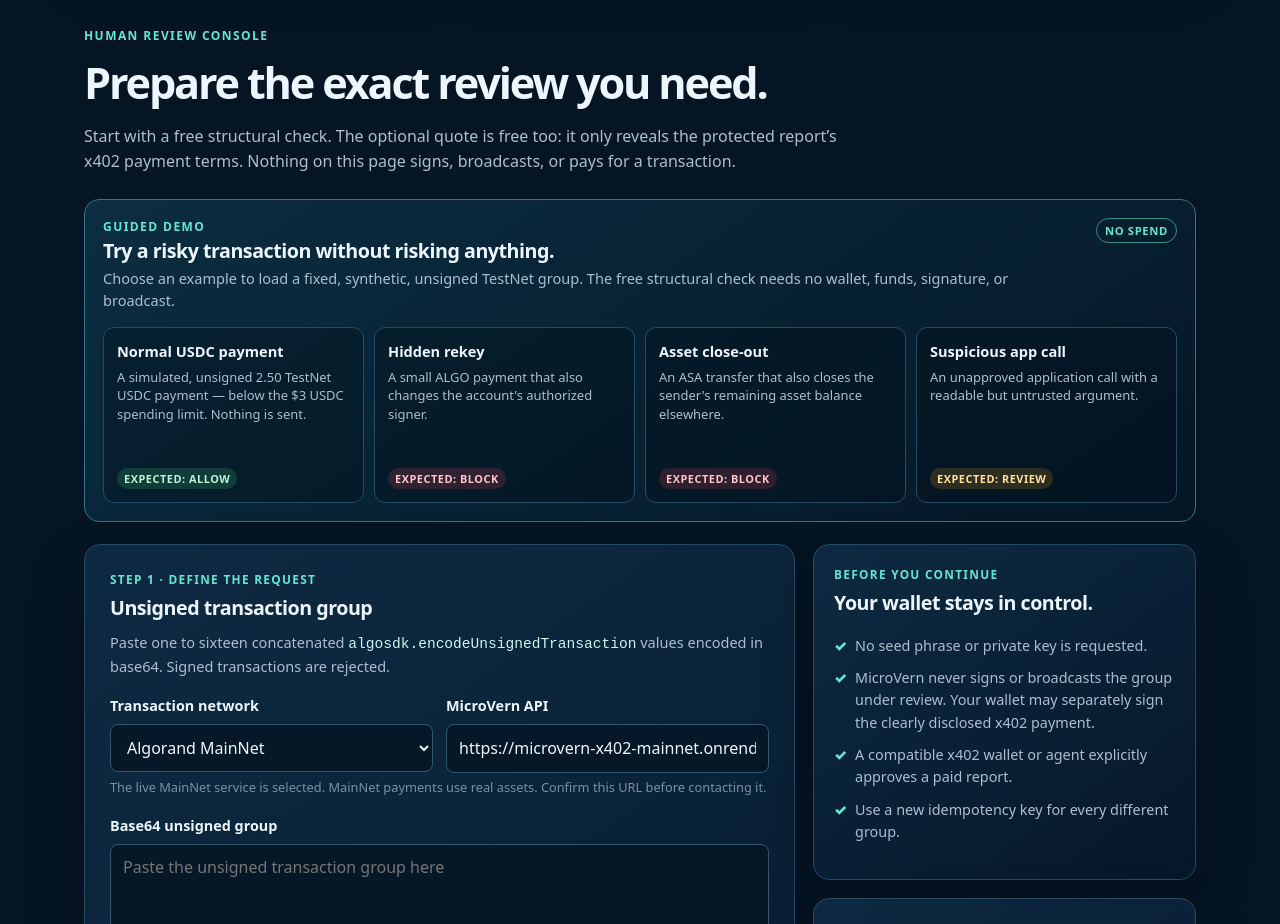
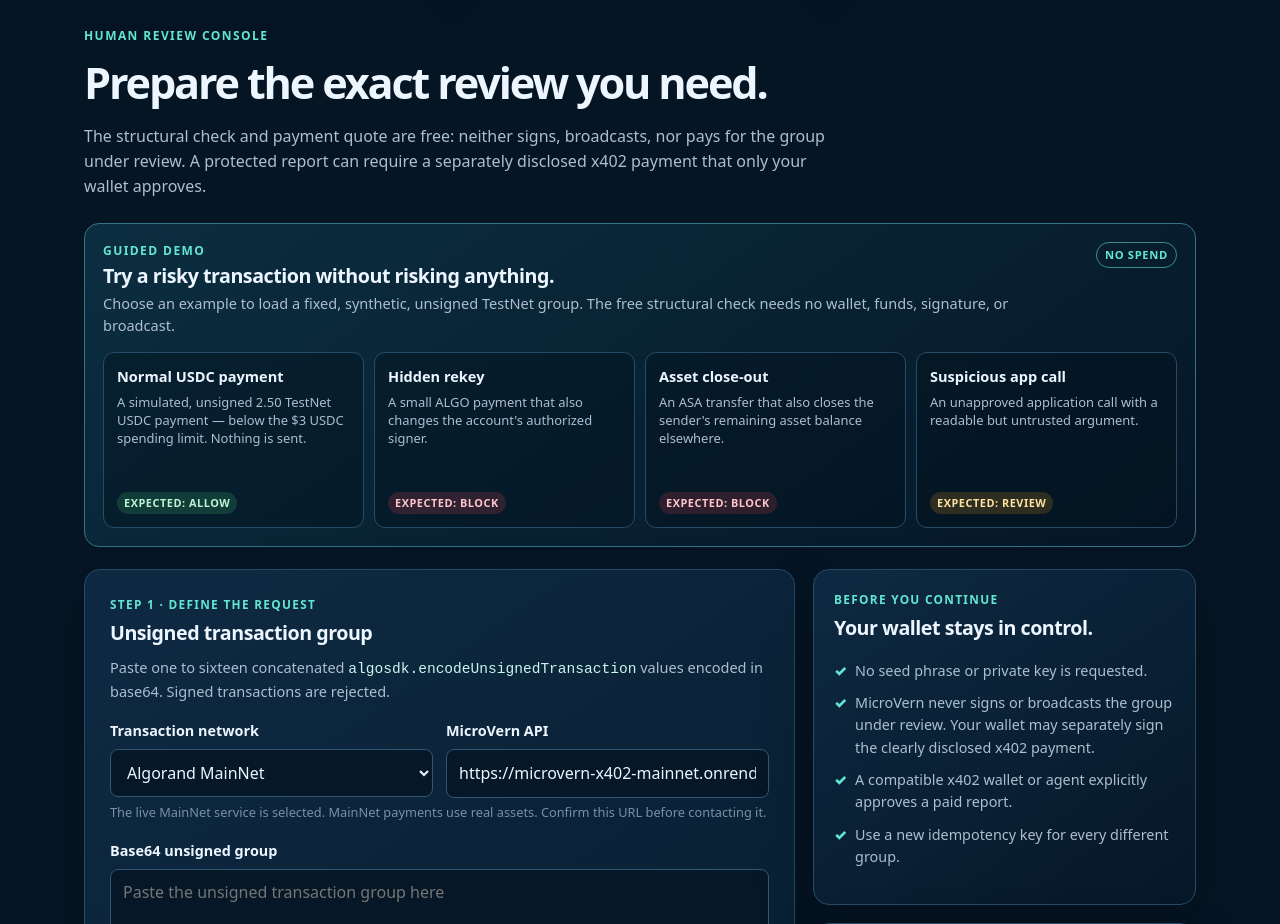
Before and after one commit to ChrisWozniak/microvern-x402, a website: page docs/index.html in a window 1280 px wide. Shown: the part 840-1764 px from the top of the page. Drawn offline with Linux system fonts and the light colour scheme.

Commit message:
Clarify free checks and paid reports

```diff
--- a/docs/index.html
+++ b/docs/index.html
@@ -38,7 +38,7 @@
     <nav aria-label="Primary"><div class="brand"><img src="./assets/microvern-icon.svg" alt=""><span>MicroVern</span></div><div class="nav-links"><a href="#review">Review console</a><a href="./policies.html">Saved safeguards</a><a href="./intent.html">Intent check</a><a href="./history.html">Private history</a><a href="./verify.html">Verify report</a><a href="./review.html">Share a report</a><a href="#how">How it works</a><a class="tag" href="https://dev.algorand.co/resources/x402-on-algorand/" target="_blank" rel="noopener noreferrer" aria-label="Learn about the Algorand x402 protocol (opens in a new tab)" title="Learn how Algorand x402 payments work">Algorand x402 &#8599;</a></div></nav>
     <header class="hero"><div class="eyebrow">Clarity before commitment.</div><h1>Know what you <em>sign.</em></h1><p class="lead">Build a review request for an unsigned Algorand transaction group, set your boundaries, and see exact payment terms before anything is signed.</p><div class="actions"><a class="button" href="#review">Review an unsigned group</a><a class="button secondary" href="https://github.com/ChrisWozniak/microvern-x402">View source</a></div></header>
     <section class="grid" aria-label="MicroVern capabilities"><article class="card"><h2>Readable actions</h2><p>Transfers, opt-ins, app calls, rekeys, close-outs, and asset administration become clear findings.</p></article><article class="card"><h2>Policy-aware</h2><p>Set ALGO and USDC limits and keep rekeys, close-outs, and unknown applications blocked by default.</p></article><article class="card"><h2>Keys stay with you</h2><p>MicroVern never requests a seed phrase or private key, signs a transaction, or broadcasts a customer transaction.</p></article></section>
-    <section id="review"><div class="eyebrow">Human review console</div><h2 class="section-title">Prepare the exact review you need.</h2><p class="intro">Start with a free structural check. The optional quote is free too: it only reveals the protected report’s x402 payment terms. Nothing on this page signs, broadcasts, or pays for a transaction.</p>
+    <section id="review"><div class="eyebrow">Human review console</div><h2 class="section-title">Prepare the exact review you need.</h2><p class="intro">The structural check and payment quote are free: neither signs, broadcasts, nor pays for the group under review. A protected report can require a separately disclosed x402 payment that only your wallet approves.</p>
       <div class="review"><div class="composer"><div class="step">Step 1 · define the request</div><h3>Unsigned transaction group</h3><p class="helper">Paste one to sixteen concatenated <code>algosdk.encodeUnsignedTransaction</code> values encoded in base64. Signed transactions are rejected.</p>
         <div class="two"><div class="field"><label for="network">Transaction network</label><select id="network"><option value="algorand-mainnet">Algorand MainNet</option><option value="algorand-testnet">Algorand TestNet</option></select></div><div class="field"><label for="serviceUrl">MicroVern API</label><input id="serviceUrl" type="url" value="https://microvern-x402-mainnet.onrender.com" spellcheck="false"></div></div><p class="note">The live MainNet service is selected. Confirm this URL before contacting it.</p>
         <div class="field"><label for="unsignedGroup">Base64 unsigned group</label><textarea id="unsignedGroup" spellcheck="false" placeholder="Paste the unsigned transaction group here"></textarea><button class="text" id="loadDemo" type="button">Load harmless TestNet demo</button></div>
```
